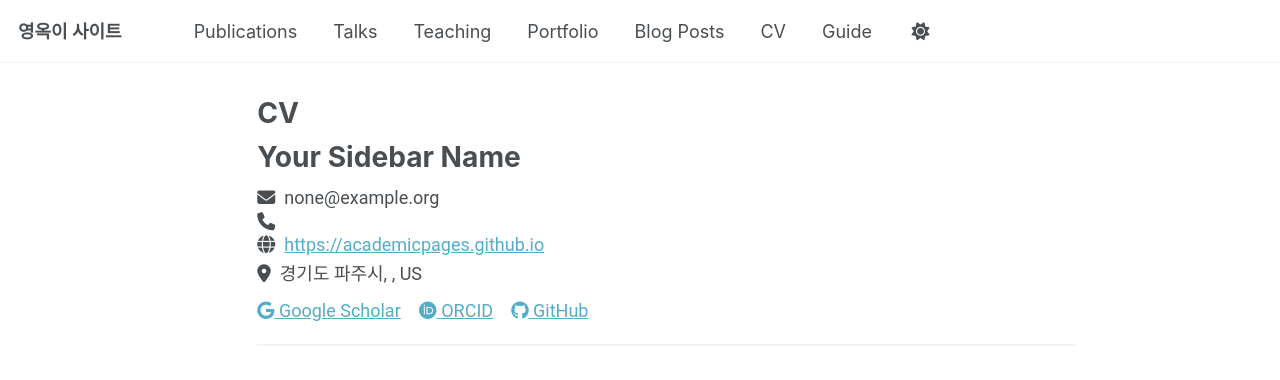
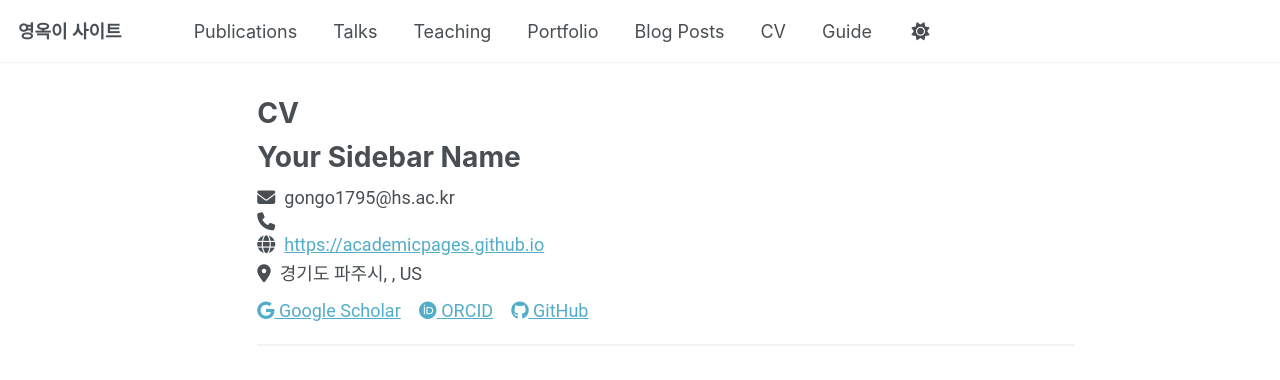
Before and after one commit to gongo1795/gongo1795.github.io, a Jekyll site: the page built from _pages/cv-json.md, in a window 1280 px wide and 900 px high. Shown: the top 380 px of the window. Built offline with Jekyll 4.4.1, drawn with Linux system fonts in a browser that asks for light colours; a script that is not in the unit is left out.

Commit message:
feat: 이메일 주소 변경

```diff
--- a/_config.yml
+++ b/_config.yml
@@ -30,7 +30,7 @@ author:
   location         : "경기도 파주시"
   employer         : "한신대학교"
   uri              : # URL
-  email            : "none@example.org"
+  email            : "gongo1795@hs.ac.kr"
 
   # Academic websites
   academia         : # URL
--- a/_data/cv.json
+++ b/_data/cv.json
@@ -1,7 +1,7 @@
 {
   "basics": {
     "name": "Your Sidebar Name",
-    "email": "none@example.org",
+    "email": "gongo1795@hs.ac.kr",
     "phone": "",
     "website": "https://academicpages.github.io",
     "summary": "Currently employed at 한신대학교. Short biography for the left-hand sidebar",
```
